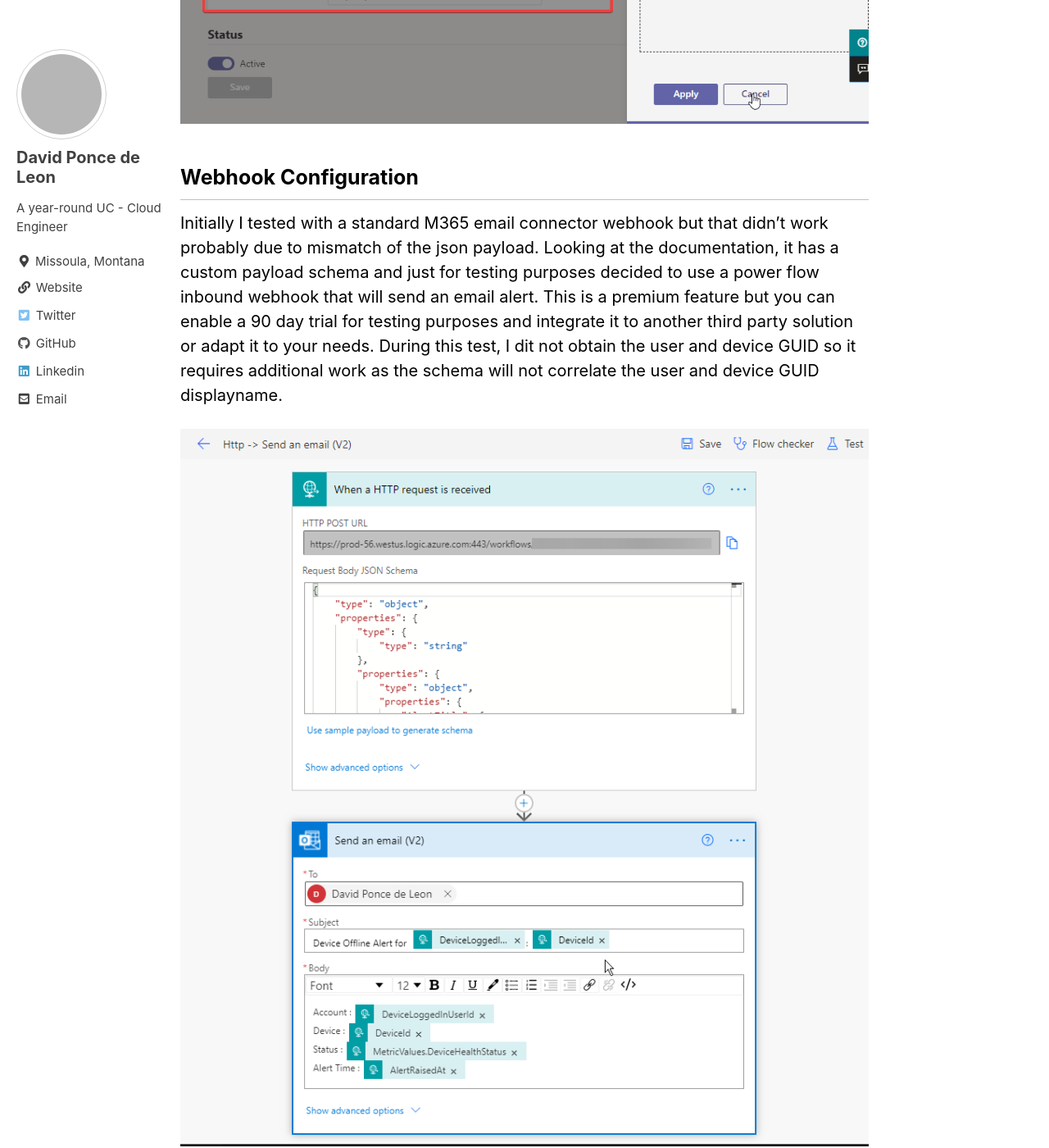
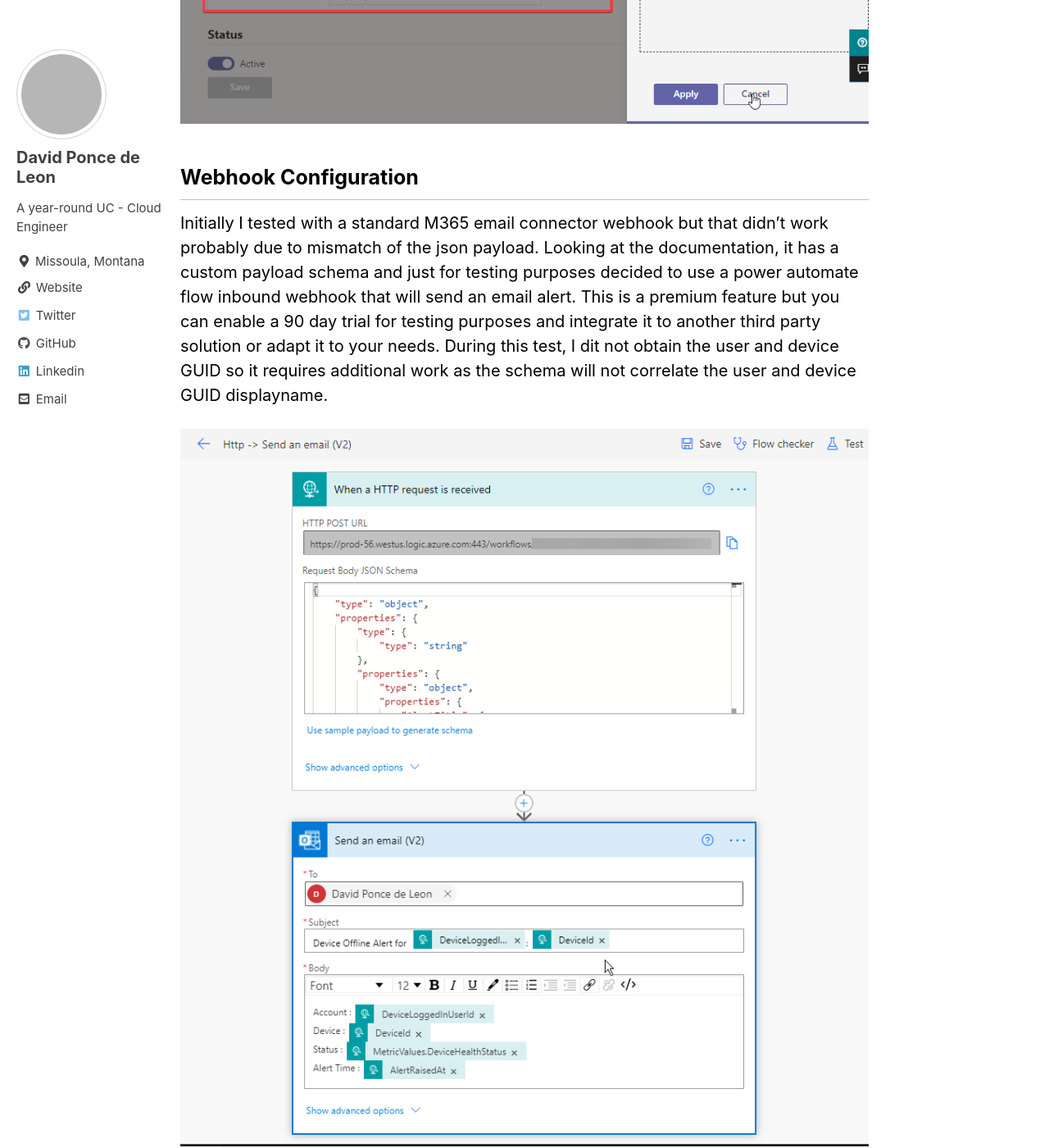
Before and after one commit to Pdleon/pdleon.github.io, a Jekyll site: the page built from _posts/2021-06-23-Teams Device Monitoring and Alerting.md, in a window 1280 px wide and 1400 px high, scrolled down 3494 px. Shown: the whole window at 82% size. Built offline with Jekyll 4.4.1, drawn with Linux system fonts in a browser that asks for light colours; cached includes are drawn as plain includes; comment, search, counter and statistics services are not loaded; some of the changed text lies outside the part shown; grey boxes are pictures that could not be loaded.

Commit message:
Device Offline correction

```diff
--- a/_posts/2021-06-23-Teams Device Monitoring and Alerting.md
+++ b/_posts/2021-06-23-Teams Device Monitoring and Alerting.md
@@ -41,7 +41,7 @@ Use your custom channel or leave the default channel alert. Initial configuratio
 
 ## Webhook Configuration
 
-Initially I tested with a standard M365 email connector webhook but that didn't work probably due to mismatch of the json payload. Looking at the documentation, it has a custom payload schema and just for testing purposes decided to use a power flow inbound webhook that will send an email alert.
+Initially I tested with a standard M365 email connector webhook but that didn't work probably due to mismatch of the json payload. Looking at the documentation, it has a custom payload schema and just for testing purposes decided to use a power automate flow inbound webhook that will send an email alert.
 This is a premium feature but you can enable a 90 day trial for testing purposes and integrate it to another third party solution or adapt it to your needs.
 During this test, I dit not obtain the user and device GUID so it requires additional work as the schema will not correlate the user and device GUID displayname.
 
```
Also changed, not shown: other parts of _posts/2021-06-23-Teams Device Monitoring and Alerting.md (+1 -1 lines).
